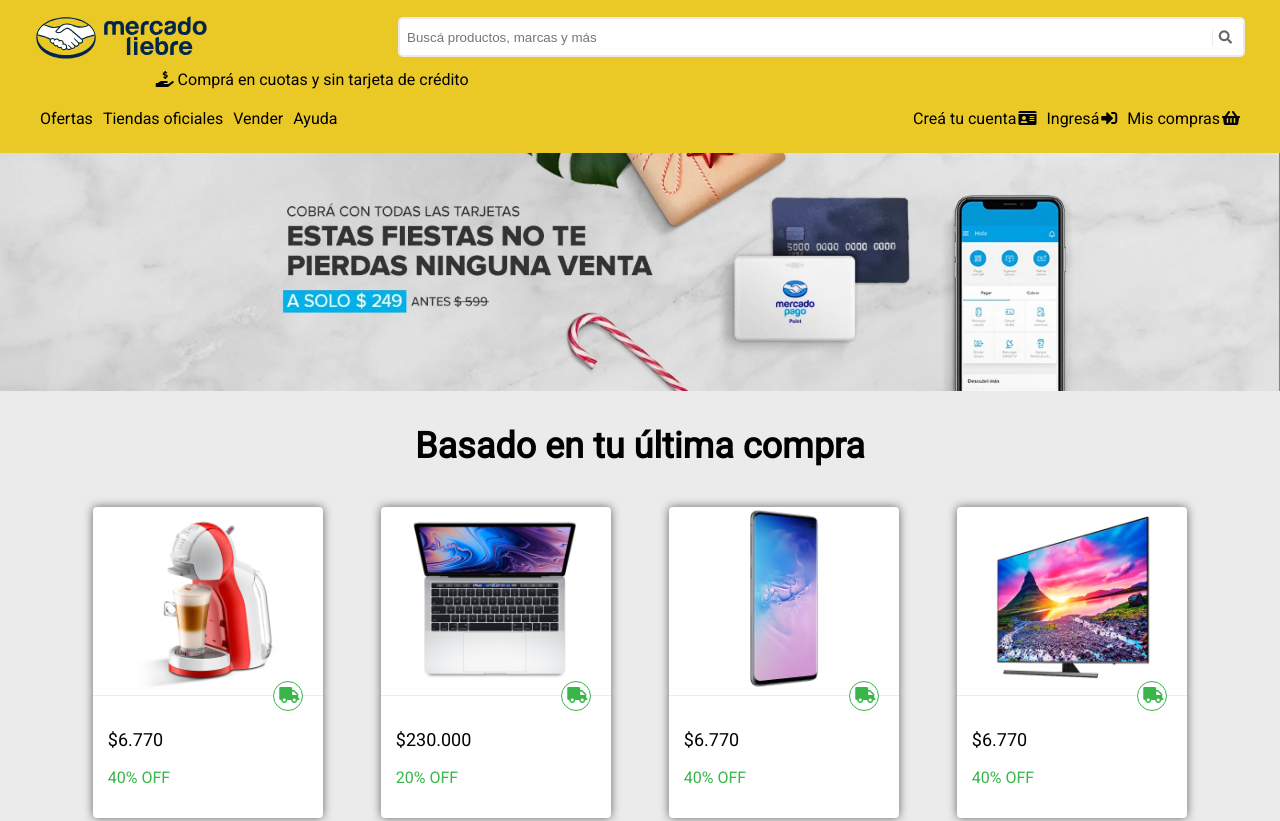
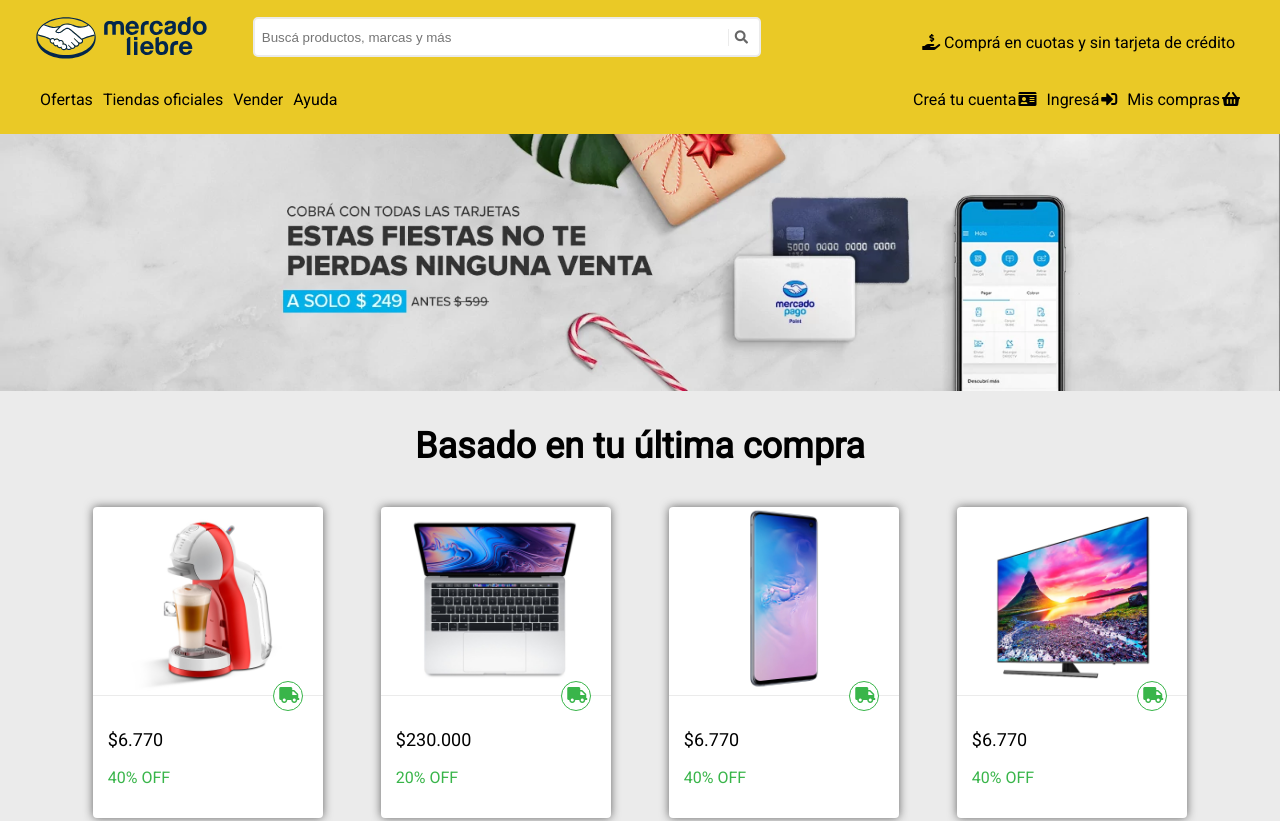
Before and after one commit to LucaGelmini/Mercado-Liebre, a website: page views/index.html in a window 1280 px wide. Shown: the top 821 px of the page. Drawn offline with Linux system fonts and the light colour scheme; files that its build step writes are made by us from their sources; files whose address does not match are found by name.

Commit message:
small fix

```diff
--- a/public/css/styles.css
+++ b/public/css/styles.css
@@ -452,7 +452,8 @@
         padding: 15px 35px;
     }
     .header-1{
-        width: 1000%
+        width: 100%;
+        justify-content: space-between;
     }
     header .anuncio-header{
         width: 35%;
@@ -465,7 +466,7 @@
     }
 
     .logo-y-buscador{
-        width: 100%;
+        width: 60%;
     }
     header .buscador{
         width: 70%;
```
